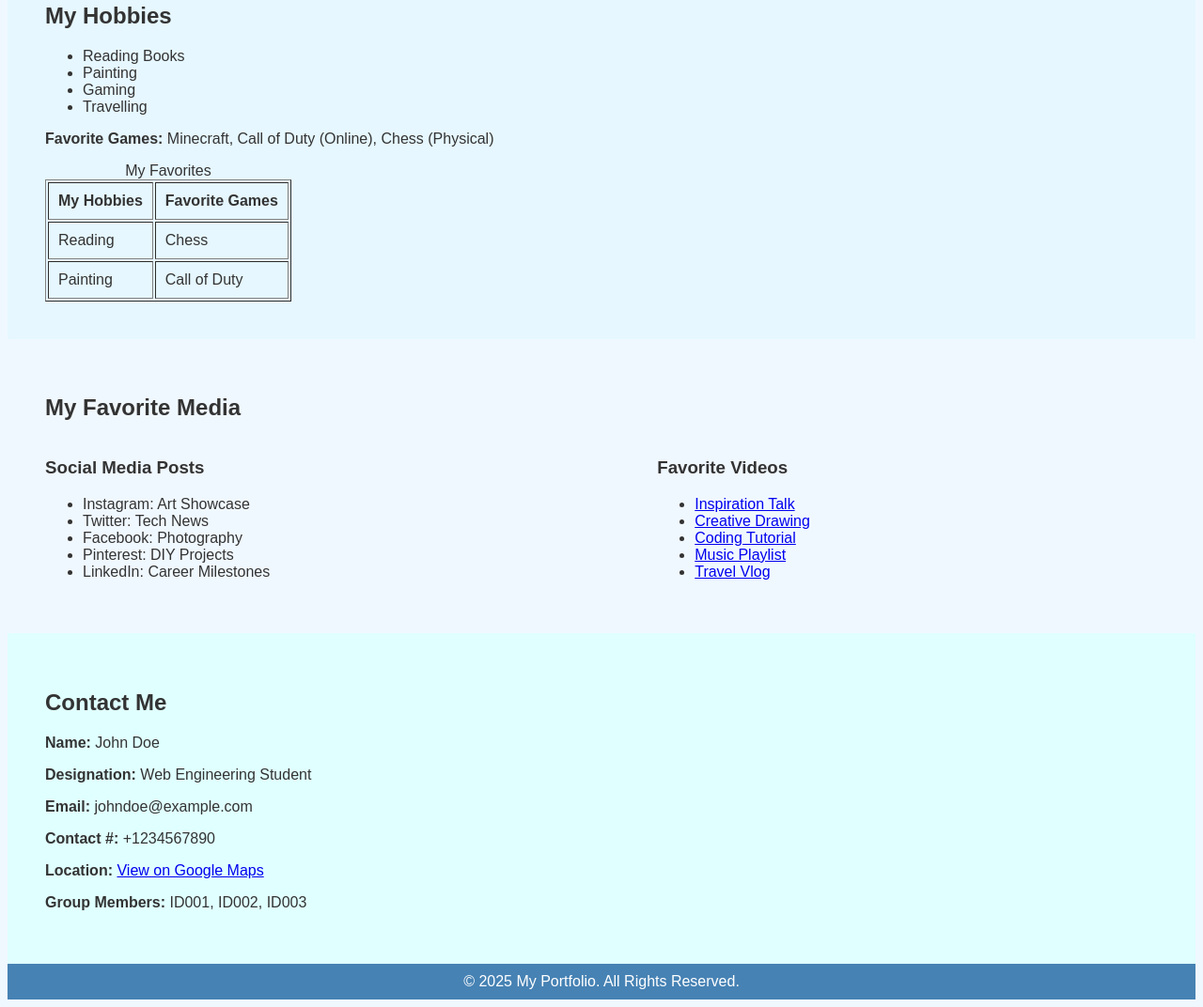
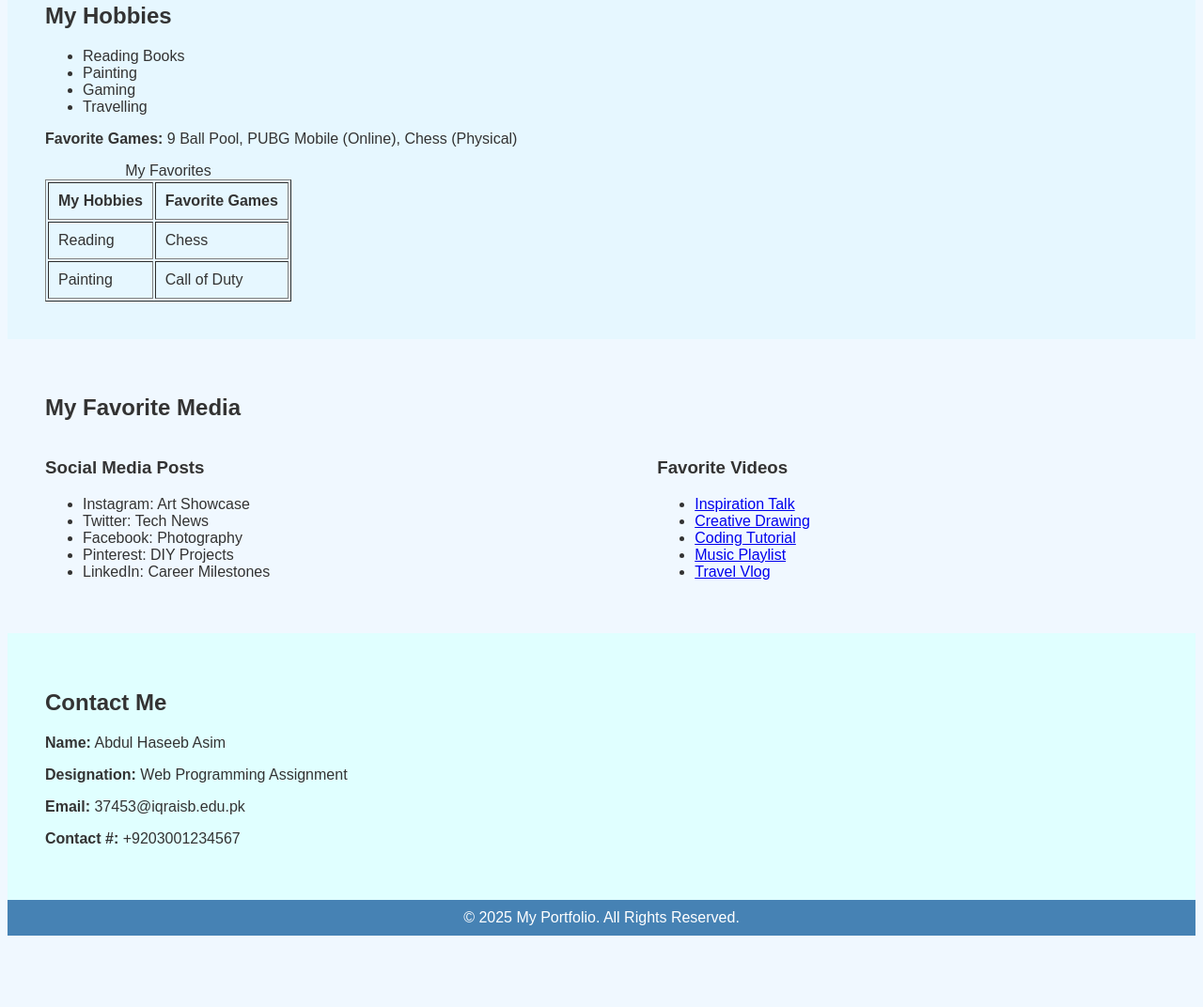
Before and after one commit to Haseebasim841/my-portfolio, a plain HTML site: page index.html in a window 1280 px wide. Shown: the part 419-1491 px from the top of the page at 94% size. After the commit the page ends 1423 px from the top, so only its background shows below. Drawn offline with Linux system fonts and the light colour scheme.

Commit message:
index.html

```diff
--- a/index.html
+++ b/index.html
@@ -34,7 +34,7 @@
             <li>Gaming</li>
             <li>Travelling</li>
         </ul>
-        <p><strong>Favorite Games:</strong> Minecraft, Call of Duty (Online), Chess (Physical)</p>
+        <p><strong>Favorite Games:</strong> 9 Ball Pool, PUBG Mobile (Online), Chess (Physical)</p>
 
         <table border="1" cellpadding="10">
             <caption>My Favorites</caption>
@@ -81,12 +81,11 @@
 
     <section id="contact" style="padding: 40px; background-color: #e0ffff;">
         <h2>Contact Me</h2>
-        <p><strong>Name:</strong> John Doe</p>
-        <p><strong>Designation:</strong> Web Engineering Student</p>
-        <p><strong>Email:</strong> johndoe@example.com</p>
-        <p><strong>Contact #:</strong> +1234567890</p>
-        <p><strong>Location:</strong> <a href="https://www.google.com/maps" target="_blank">View on Google Maps</a></p>
-        <p><strong>Group Members:</strong> ID001, ID002, ID003</p>
+        <p><strong>Name:</strong> Abdul Haseeb Asim</p>
+        <p><strong>Designation:</strong> Web Programming Assignment</p>
+        <p><strong>Email:</strong> 37453@iqraisb.edu.pk</p>
+        <p><strong>Contact #:</strong> +9203001234567</p>
+
     </section>
 
     <footer style="background-color: #4682B4; color: white; text-align: center; padding: 10px;">
```
